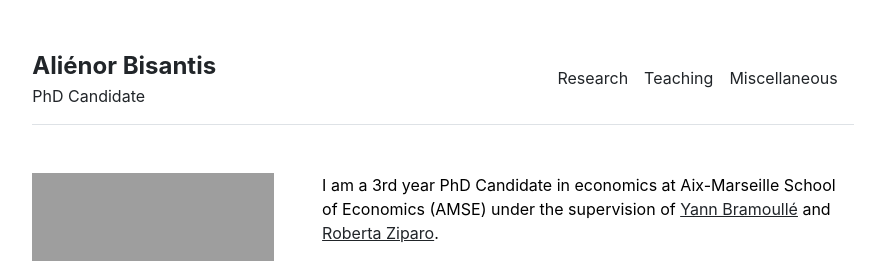
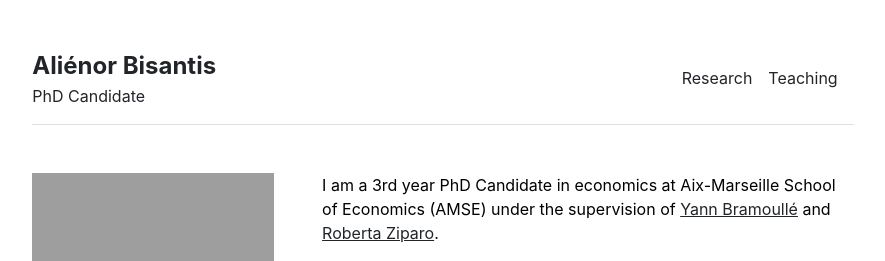
Before and after one commit to alienorbisantis/alienorbisantis.github.io, a Jekyll site: the page built from index.md, in a window 1280 px wide. Shown: the top 261 px of the page, without its empty margins (197-1082 px from the left). Built offline with Jekyll 4.4.1, drawn with Linux system fonts in a browser that asks for light colours.

Commit message:
Update settings.yml

```diff
--- a/_data/settings.yml
+++ b/_data/settings.yml
@@ -1,4 +1,3 @@
 menu:
 - {name: 'Research', url: '/Research'}
 - {name: 'Teaching', url: '/Teaching'}
-- {name: 'Miscellaneous', url: '/Miscellaneous'}
```
